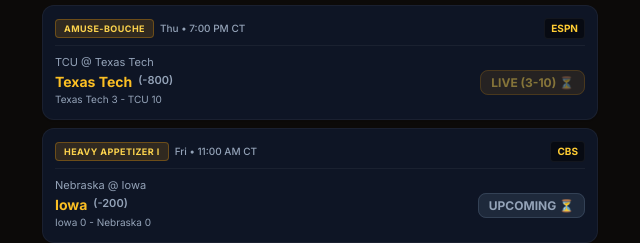
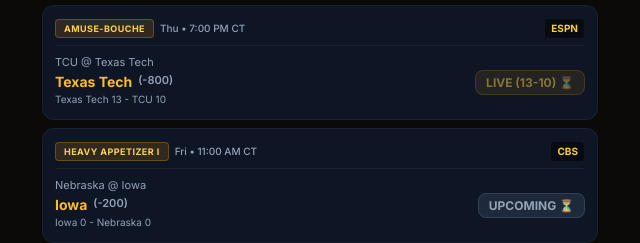
Before and after one commit to robtobular/hermes-app, a plain HTML site: page parlay.html in a window 1280 px wide. Shown: the part 294-537 px from the top of the page, 320-960 px from the left. Drawn offline with nearby package versions, Linux system fonts and the light colour scheme.

```diff
--- a/parlay.html
+++ b/parlay.html
@@ -92,10 +92,10 @@
                 <span class="text-amber-400 font-extrabold truncate">Texas Tech</span>
                 <span class="text-[11px] font-semibold text-slate-400 flex-shrink-0">(-800)</span>
               </div>
-              <div class="text-[10px] text-slate-400 mt-0.5">Texas Tech 3 - TCU 10</div>
+              <div class="text-[10px] text-slate-400 mt-0.5">Texas Tech 13 - TCU 10</div>
             </div>
             <div class="flex-shrink-0 text-right">
-              <span class="px-2.5 py-1 rounded-lg text-xs font-bold bg-amber-500/20 text-amber-300 border border-amber-500/40 animate-pulse">LIVE (3-10) ⏳</span>
+              <span class="px-2.5 py-1 rounded-lg text-xs font-bold bg-amber-500/20 text-amber-300 border border-amber-500/40 animate-pulse">LIVE (13-10) ⏳</span>
             </div>
           </div>
         </div>
```
